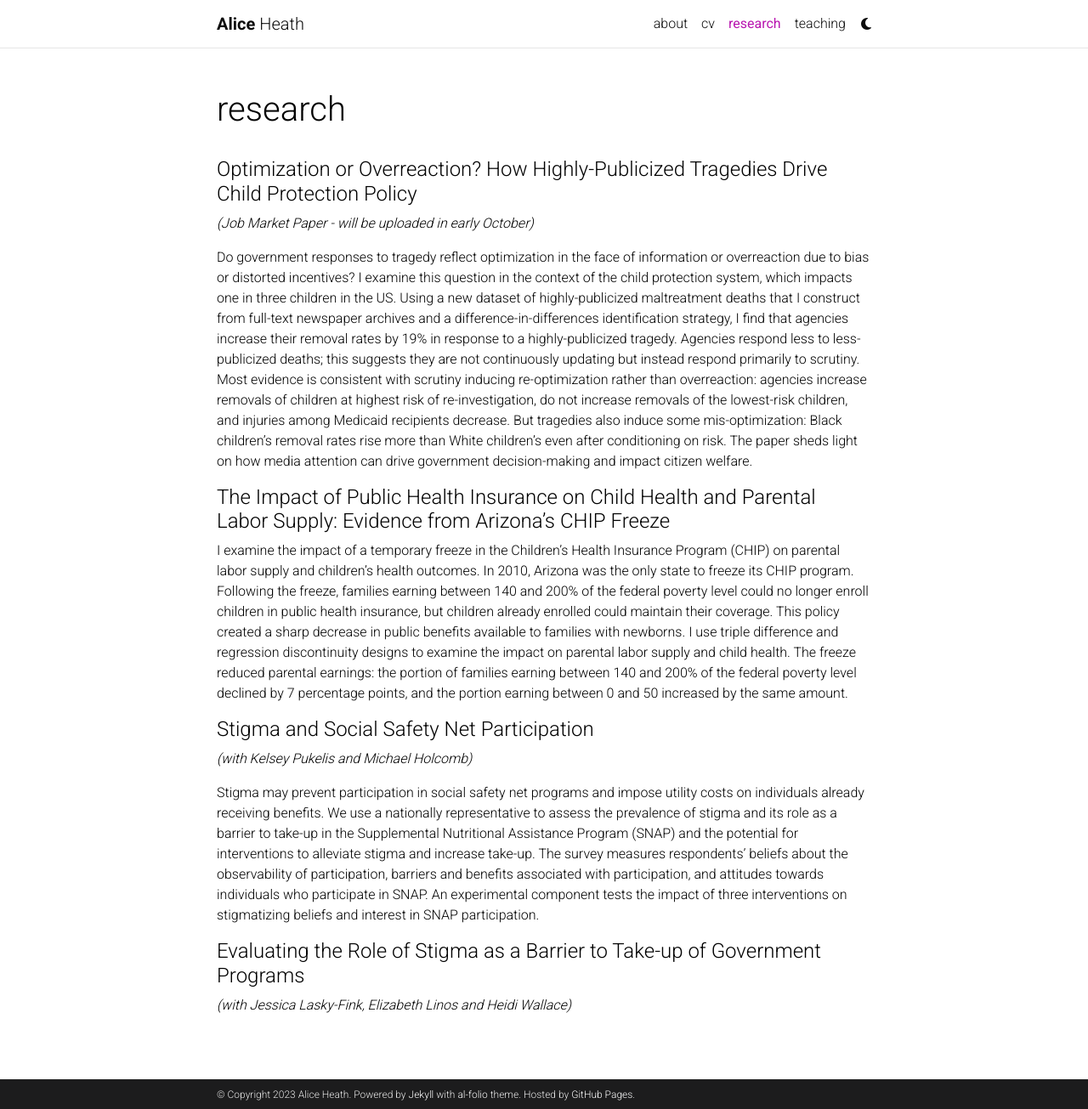
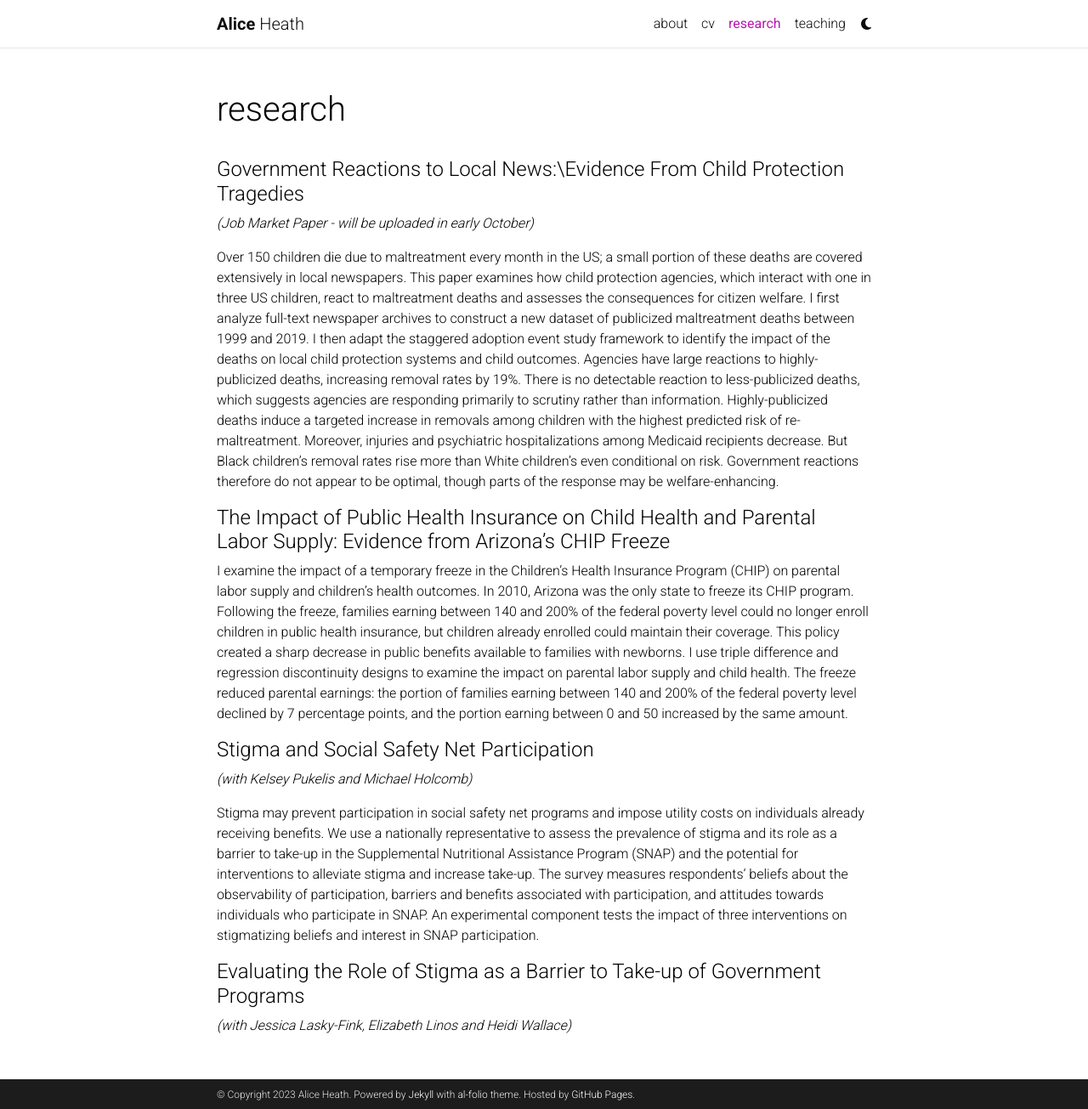
Before and after one commit to aliceheath/aliceheath.github.io, a Jekyll site: the page built from _pages/research.md, in a window 1280 px wide and 1305 px high. Shown: the whole window at 85% size. Built offline with Jekyll 4.4.1, drawn with Linux system fonts in a browser that asks for light colours; comment, search, counter and statistics services are not loaded; a style sheet for code colours, icons or effects is not loaded.

Commit message:
Update title and abstract JMP

```diff
--- a/_pages/research.md
+++ b/_pages/research.md
@@ -6,10 +6,10 @@
 nav_order: 1
 ---
 
-#### Optimization or Overreaction? How Highly-Publicized Tragedies Drive Child Protection Policy
+#### Government Reactions to Local News:\\Evidence From Child Protection Tragedies
 *(Job Market Paper - will be uploaded in early October)*
 
-Do government responses to tragedy reflect optimization in the face of information or overreaction due to bias or distorted incentives? I examine this question in the context of the child protection system, which impacts one in three children in the US. Using a new dataset of highly-publicized maltreatment deaths that I construct from full-text newspaper archives and a difference-in-differences identification strategy, I find that agencies increase their removal rates by 19% in response to a highly-publicized tragedy. Agencies respond less to less-publicized deaths; this suggests they are not continuously updating but instead respond primarily to scrutiny. Most evidence is consistent with scrutiny inducing re-optimization rather than overreaction: agencies increase removals of children at highest risk of re-investigation, do not increase removals of the lowest-risk children, and injuries among Medicaid recipients decrease. But tragedies also induce some mis-optimization: Black children's removal rates rise more than White children's even after conditioning on risk. The paper sheds light on how media attention can drive government decision-making and impact citizen welfare.
+Over 150 children die due to maltreatment every month in the US; a small portion of these deaths are covered extensively in local newspapers. This paper examines how child protection agencies, which interact with one in three US children, react to maltreatment deaths and assesses the consequences for citizen welfare. I first analyze full-text newspaper archives to construct a new dataset of publicized maltreatment deaths between 1999 and 2019. I then adapt the staggered adoption event study framework to identify the impact of the deaths on local child protection systems and child outcomes. Agencies have large reactions to highly-publicized deaths, increasing removal rates by 19%. There is no detectable reaction to less-publicized deaths, which suggests agencies are responding primarily to scrutiny rather than information. Highly-publicized deaths induce a targeted increase in removals among children with the highest predicted risk of re-maltreatment. Moreover, injuries and psychiatric hospitalizations among Medicaid recipients decrease. But Black children's removal rates rise more than White children's even conditional on risk. Government reactions therefore do not appear to be optimal, though parts of the response may be welfare-enhancing.
 
 
 #### The Impact of Public Health Insurance on Child Health and Parental Labor Supply: Evidence from Arizona's CHIP Freeze
```
Also changed, not shown: 1 other file.
